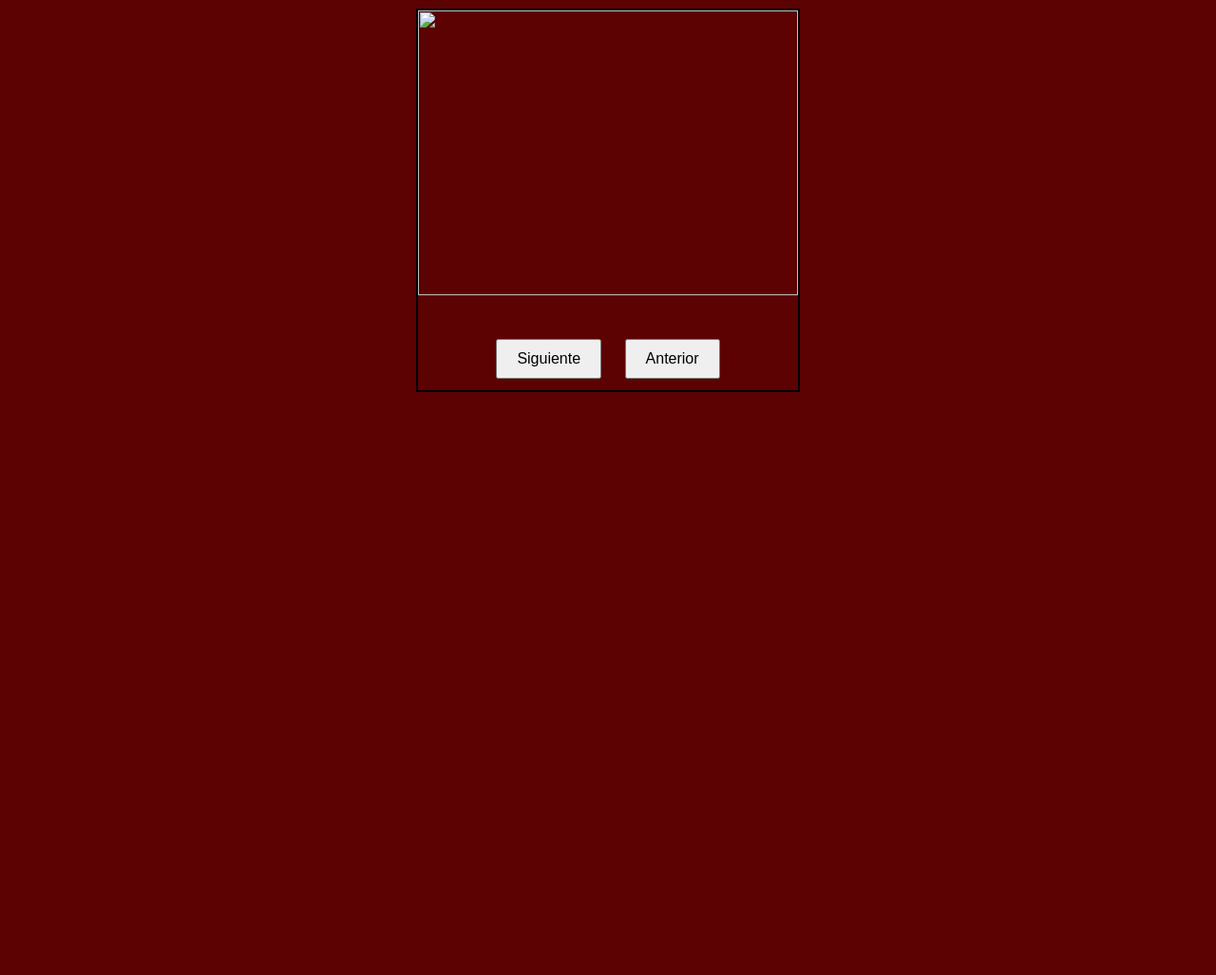
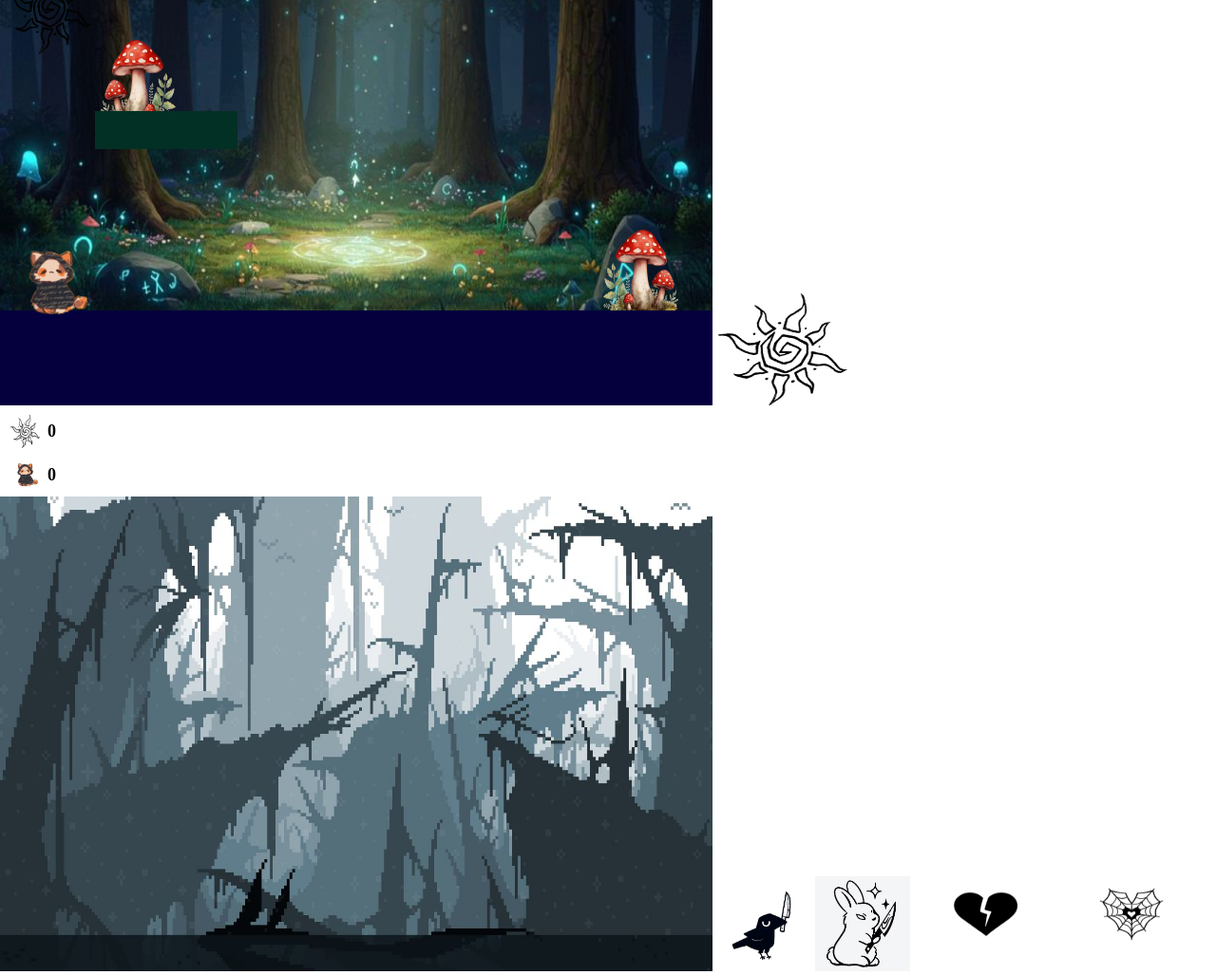
Before and after one commit to mishi0051/galeria-1, a plain HTML site: page index.html in a window 1280 px wide. Shown: the part 73-1100 px from the top of the page at 95% size. Before the commit the page ends 800 px from the top, so only its background shows below. Drawn offline with Linux system fonts and the light colour scheme.

Commit message:
Add files via upload

```diff
--- a/app.js
+++ b/app.js
@@ -1,32 +1,22 @@
-const titulo = document.querySelector('.titulo');
-const btnSiguiente = document.querySelector('.btn-siguiente');
-const btnAnterior = document.querySelector('.btn-anterior');
-const contenedor = document.querySelector('#contenedor');
-let i = 1;
+const honguito = document.querySelectorAll('.honguito');
+const contadorDeMonedas = document.querySelector('.contador-de-monedas');
+const personaje = document.querySelector('.personaje');
+const rectangulo = document.querySelector('.rectangulo');
+let contador = 0;
 
+let monedas = 0;
+let posX = 7;
+let posY = 320;
 
-function siguiente() {
-    console.log(i);
-    if (i === 6) {
-        i = 0;
-    }
+honguito.forEach( honguito => {
 
-    contenedor.style.marginLeft = `-${400 * i}px`
-    contenedor.style.transitionDuration = '0.5s';
-    i++;
-}
+    honguito.addEventListener('click', () => {
+         honguito.style.filter = "grayscale(1)";
+         honguito.classList.add('saltar');
+});
 
-function anterior() {
-    console.log(i);
-    if (i === 1) i = 5;
-    i--;
-    titulo.textContent = titulo[i];
-    contenedor.style.marginLeft = `-${400 * i}px`
-    contenedor.style.transform = `translateX(${400}px)`;
-    i;
+})
 
-
-}
-
-btnAnterior.addEventListener('click', anterior);
-btnSiguiente.addEventListener('click', siguiente);
+/* personaje.forEach( personaje => {
+    personaje.style.filter = "grayscale(1)";
+ */
--- a/index.html
+++ b/index.html
@@ -1,74 +1,117 @@
 <!DOCTYPE html>
-<html>
+<html lang="en">
 <head>
-	<meta charset="utf-8">
-	<meta name="viewport" content="width=device-width, initial-scale=1">
-	<title>Galeria de Imagenes</title>
-<style>
-        #galeria{
-			width: 400px;
-			height: 400px;
-			overflow: hidden;
-			border: 2px solid black;
-			margin: auto;
-			text-align: center;
-		}
+  <meta charset="UTF-8">
+  <meta name="viewport" content="width=device-width, initial-scale=1.0">
+  <title>Escenario interactivo</title>
+  <link rel="stylesheet" href="style.css">
+</head>
+<body>
+  <div>
+  <img src="fondo.jpg" alt="fondo" class="fondo" width="750" height="500">
 
-		#contenedor{
-			width: 2020px;
-			height: 300px;
-			display: flex;
-			transition: all 0.5s ease;
-		}
+<img src="personaje.png" alt="personaje" class="personaje" >
 
-		.imagen{
-			width: 400px;
-			height: 300px;
-		}
 
-		.btn-siguiente, .btn-anterior{
-			padding: 10px 20px;
-			font-size: 16px;
-			cursor: pointer;
-			margin: 10px;
-		}
+<img src="honguito.png" alt="honguito" class="honguito">
+<img src="Copia de honguito.png" id="copia de honguito" class="copia-de-honguito">
 
-		.titulo{
-			text-align: center;
-			font-size: 24px;
-			font-weight: bold;
-			margin-bottom: 20px;
-		}
-		body{
-			background-color: #5c0202;
-			font-family: Arial, sans-serif;
-		}
-</style>
-<body>
+
+<img src="objecto.png" id="objeto" class="objecto" >
+<img src="Copia de objecto.png" id="copia de objecto" class="copia-de-objecto">
+
+
+<div class="rectangulo" style="width: 750px; height: 100px; background-color: rgb(5, 0, 61);"></div>
+
+<div class="rectangulo-verde" style="width: 150px; height: 40px; background-color: rgb(3, 48, 36);"></div>
+
+<div class="contador-de-monedas" id="contador-de-monedas">
+<img src="objecto.png" alt="monedas">
+<span id="monedas-contador">0</span>
+</div>
+<div class="contador-de-corazon">
+
+  <img src="personaje.png" alt="">
+  <span id="corazones-contador">0</span>
+
+  </div>
 
 
 
 
 
-<h1>Galería de Imágenes</h1>
-<p class="titulo"></p>
-<div id="galeria">
-	<div id="contenedor">
-		<img src="img1.jpg" class="imagen 1" name="img1">
-		<img src="img2.jpg" class="imagen 2" name="img2">
-		<img src="img3.jpg" class="imagen 3" name="img3">
-		<img src="img4.jpg" class="imagen 4" name="img4">
-		<img src="img5.jpg" class="imagen 5" name="img5">
-	</div>
-	<br><br>
-	<button class="btn-siguiente">Siguiente</button>
-	<button class="btn-anterior">Anterior</button>
 
 
 
-</head>
+
+
+<div>
+  <img src="fondo conejo.jpg" alt="fondo" class="fondo" width="750" height="500">
+
+<img src="cuervo 1.jpg" alt="pajaro" class="pajaro" >
+<img src="conejo pao.jpg" alt="conejo" class="conejo">
+
+
+<img src="corazon puntos.png" id="muertes" class="muertes">
+<img src="vidas.png" id="vida" class="vida" >
+
+
+
+<div class="contador-de-monedas" id="contador-de-monedas-conejo">
+<img src="corazon puntos.png" alt="muertes">
+<span id="monedas-contador-conejo">0</span>
 </div>
+<div class="contador-de-muertes">
 
-<script src="app.js"></script>
+  <img src="vidas.png" alt="vidas">
+  <span id="vidas">0</span>
+
+  </div>
+  <div>
+
+
+
+
+
+
+
+
+
+
+
+
+
+
+
+  <img src="fondo.jpg" alt="fondo" class="fondo" width="750" height="500">
+
+<img src="personaje.png" alt="personaje" class="personaje" >
+
+
+<img src="honguito.png" alt="honguito" class="honguito">
+<img src="Copia de honguito.png" id="copia de honguito" class="copia-de-honguito">
+
+
+<img src="objecto.png" id="objeto" class="objecto" >
+<img src="Copia de objecto.png" id="copia de objecto" class="copia-de-objecto">
+
+
+<div class="rectangulo" style="width: 750px; height: 100px; background-color: rgb(5, 0, 61);"></div>
+
+<div class="rectangulo-verde" style="width: 150px; height: 40px; background-color: rgb(3, 48, 36);"></div>
+
+<div class="contador-de-monedas" id="contador-de-monedas">
+<img src="objecto.png" alt="monedas">
+<span id="monedas-contador">0</span>
+</div>
+<div class="contador-de-corazon">
+
+  <img src="personaje.png" alt="">
+  <span id="corazones-contador">0</span>
+
+  </div>
+
+  <script src="./app.js"></script>
+
 </body>
 </html>
--- /dev/null
+++ b/style.css
@@ -0,0 +1,151 @@
+
+*{
+  margin: 0;
+  padding: 0;
+  box-sizing: border-box;
+}
+
+.fondo{
+  position:center;
+  top: 0;
+  left: 0;
+  z-index: -1;
+}
+.personaje {
+  position: absolute;
+  top: 320px;
+  left: 7px;
+  width: 100px;
+  height: 100px;
+  z-index: 1;
+  transition: left 0.1s linear;
+}
+
+.objecto{
+  position: absolute;
+  top: 30px;
+  left: 4px;
+  width: 100px;
+  height: 100px;
+  z-index: 1;
+
+}
+.copia-de-objecto{
+  position: left;
+  top: 300px;
+  left: 600px;
+  width: 150px;
+  height: 120px;
+}
+.honguito{
+  position: absolute;
+  top: 300px;
+  left: 600px;
+  width: 150px;
+  height: 120px;
+}
+
+.copia-de-honguito{
+  position: absolute;
+  top: 100px;
+  left: 70px;
+  width: 150px;
+  height: 120px;
+  transform: scaleX(-1);
+}
+.rectangulo{
+  position: absolute;
+  top: 400px;
+  left: 0px;
+  z-index: 0;
+}
+.rectangulo-verde{
+  position: absolute;
+  top: 190px;
+  left: 100px;
+  z-index: 0;
+}
+.contador-de-monedas {
+  display: flex;
+  align-items: center;
+  gap: 5px;
+  background: rgba(255, 255, 255, 0.8);
+  padding: 5px 10px;
+  border-radius: 5px;
+}
+.contador-de-monedas img {
+  width: 35px;
+  height: 36px;
+}
+.contador-de-monedas span {
+  font-size: 18px;
+  font-weight: bold;
+}
+.contador-de-corazon {
+  display: flex;
+  align-items: center;
+  gap: 5px;
+  background: rgba(255, 255, 255, 0.8);
+  padding: 5px 10px;
+  border-radius: 5px;
+}
+.contador-de-corazon img {
+  width: 35px;
+  height: 36px;
+}
+.contador-de-corazon span {
+  font-size: 18px;
+  font-weight: bold;
+}
+
+.saltar {
+    animation: saltar 0.5s ease forwards;
+}
+
+@keyframes saltar {
+0%{transform: translateY(0); opacity: 1;}
+50%{transform: translateY(-30px); opacity: 0.5;}
+100%{transform: translateY(0); opacity: 1;}
+}
+
+.moverHonguito {
+    animation: moverHonguito 1s linear infinite alternate;
+}
+
+@keyframes moverHonguito {
+    0% { transform: translateX(0); }
+    100% { transform: translateX(10px); }
+}
+
+.pajaro{
+  position: center;
+  top: 320px;
+  left: 7px;
+  width: 100px;
+  height: 100px;
+  z-index: 1;
+  transition: left 0.1s linear;
+}
+.conejo{
+  position: center;
+  top: 320px;
+  left: 7px;
+  width: 100px;
+  height: 100px;
+  z-index: 1;
+  transition: left 0.1s linear;
+}
+.muertes{
+  position: center;
+  top: 300px;
+  left: 600px;
+  width: 150px;
+  height: 120px;
+}
+.vida{
+  position: center;
+  top: 300px;
+  left: 600px;
+  width: 150px;
+  height: 120px;
+}
```
Also changed, not shown: app2.js (added, +70 -0 lines), Copia de honguito.png (added), Copia de objecto.png (added), animable 2 gato rosa.png (added), animable_1_gato_-removebg-preview.png (added), conejo pao.jpg (added), corazon puntos.png (added), cuervo 1.jpg (added), fondo conejo.jpg (added), fondo.jpg (added), honguito.png (added), objecto.png (added), personaje.png (added), vidas.png (added).
